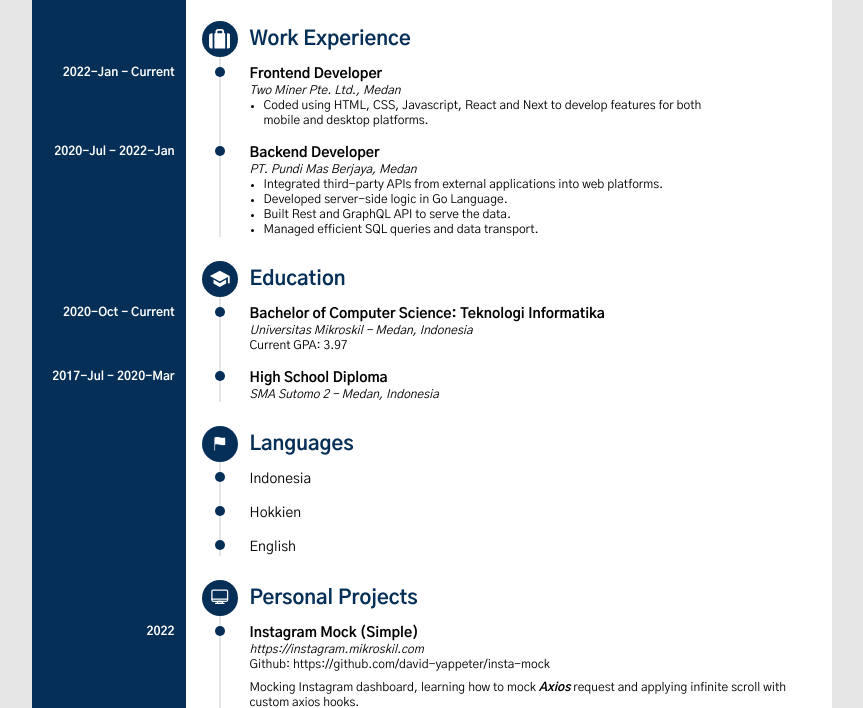
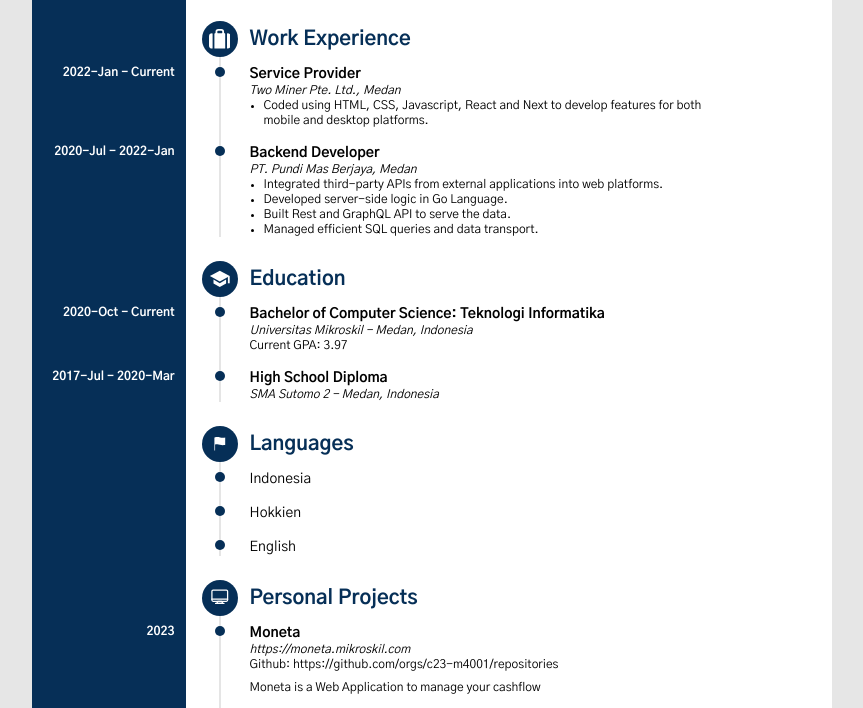
Before and after one commit to david-yappeter/CV, a website: page index.html in a window 1280 px wide. Shown: the part 773-1481 px from the top of the page, without its empty margins (208-1071 px from the left). Drawn offline with Linux system fonts and the light colour scheme.

Commit message:
feat: update content

```diff
--- a/index.html
+++ b/index.html
@@ -18,7 +18,7 @@
         <!-- begin::Personal Bio -->
         <section id="personal-bio">
           <p class="cv-name">David Yappeter</p>
-          <p class="cv-sub">Frontend Developer</p>
+          <p class="cv-sub">Backend Developer</p>
           <div class="medium-y-spacer"></div>
           <!-- begin::Bio Location -->
           <div class="inline-icon-container inline-icon-small-space">
@@ -74,7 +74,7 @@
           <div class="small-y-spacer"></div>
           <!-- begin::Bio Description -->
           <p class="small-desc">
-            2+ year Experience in Web Development including Backend with Golang and Frontend with several framework like React, Next (JS),
+            3+ year Experience in Web Development including Backend with Golang and Frontend with several framework like React, Next (JS),
             Bootstrap, TailwindCss (CSS). Eagerly like to learn new things about Web Programming. Flexible and easily adapt to the new
             environment.
           </p>
@@ -221,7 +221,7 @@
             <!-- begin::Work History Item -->
             <li>
               <div class="dot-before aside-content" data-content="2022-Jan - Current">
-                <p class="small-title">Frontend Developer</p>
+                <p class="small-title">Service Provider</p>
                 <p class="small-subtitle"><i>Two Miner Pte. Ltd., Medan</i></p>
                 <ul class="inner-section-list smaller-list-content list-disc">
                   <li class="small-subtitle">
@@ -374,6 +374,28 @@
           <!-- end::Personal Projects Header -->
           <!-- begin::Personal Projects Items -->
           <ul class="section-items-container">
+            <!-- begin::Personal Projects Item -->
+            <li>
+              <a
+                href="https://moneta.mikroskil.com"
+                class="link-hover"
+                target="_blank"
+                rel="noopener noreferrer">
+                <div class="dot-before aside-content" data-content="2023">
+                  <p class="small-title">Moneta</p>
+                  <p class="small-subtitle">
+                    <i>https://moneta.mikroskil.com</i>
+                  </p>
+                  <a href="https://github.com/orgs/c23-m4001/repositories" class="link-hover" target="_blank" rel="noopener noreferrer"
+                    ><p class="small-subtitle mb-small">Github: https://github.com/orgs/c23-m4001/repositories</p></a
+                  >
+                  <p class="small-subtitle">
+                    Moneta is a Web Application to manage your cashflow
+                  </p>
+                </div>
+              </a>
+            </li>
+            <!-- end::Personal Projects Item -->
             <!-- begin::Personal Projects Item -->
             <li>
               <a
```
Also changed, not shown: dist/index.html.
